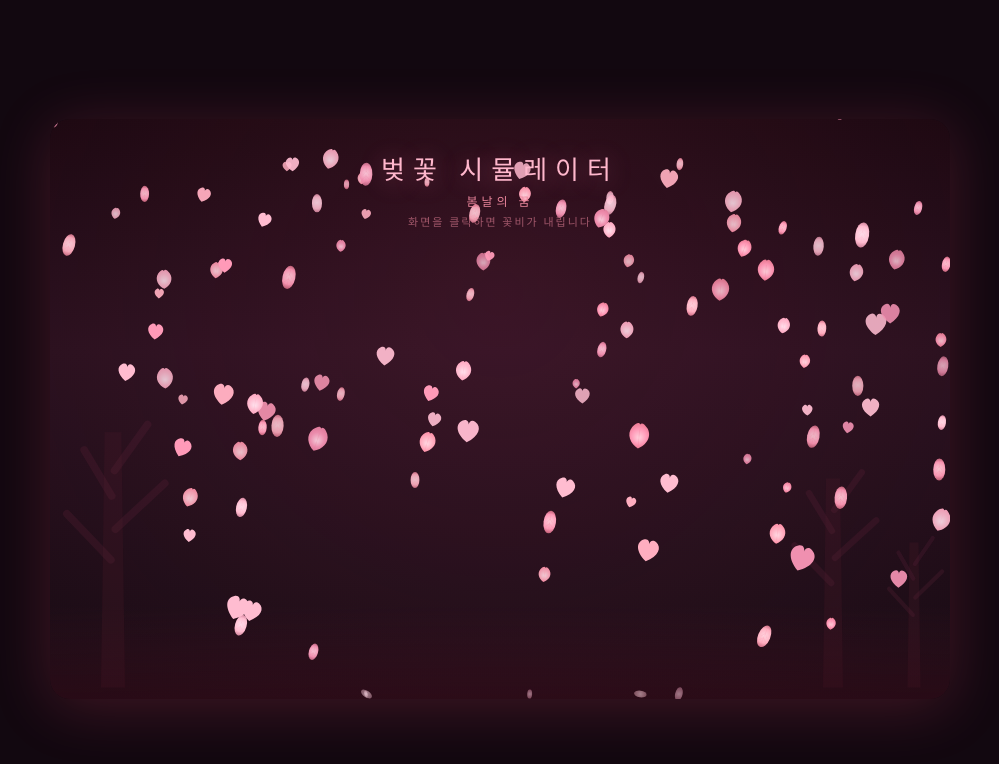
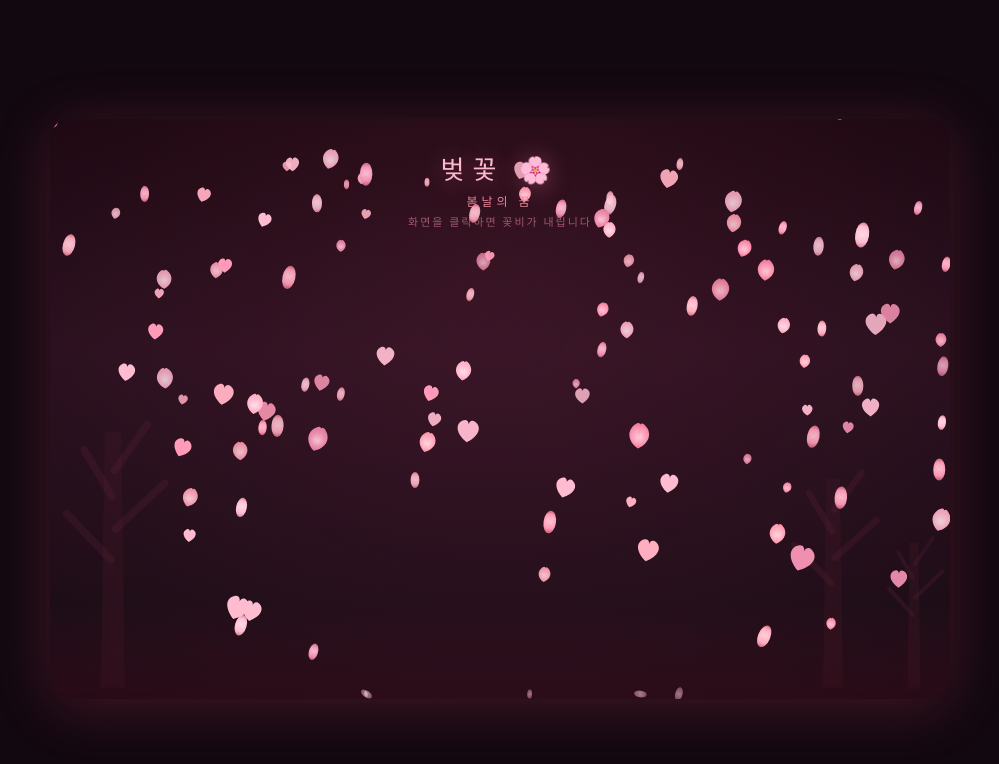
Before and after one commit to cgj0079/blossom, a plain HTML site: page index.html in a window 1280 px wide. Shown: the whole page, without its empty margins (140-1139 px from the left). Drawn offline with Linux system fonts and the light colour scheme.

Commit message:
Update title text to include cherry blossom emoji

```diff
--- a/index.html
+++ b/index.html
@@ -115,7 +115,7 @@
   <canvas id="main-canvas"></canvas>
   <canvas id="ground-canvas"></canvas>
   <div id="overlay-ui">
-    <div id="title-text">벚꽃 시뮬레이터</div>
+    <div id="title-text">벚꽃 🌸</div>
     <div id="subtitle-text">봄날의 꿈</div>
     <div id="click-hint">화면을 클릭하면 꽃비가 내립니다</div>
   </div>
```
